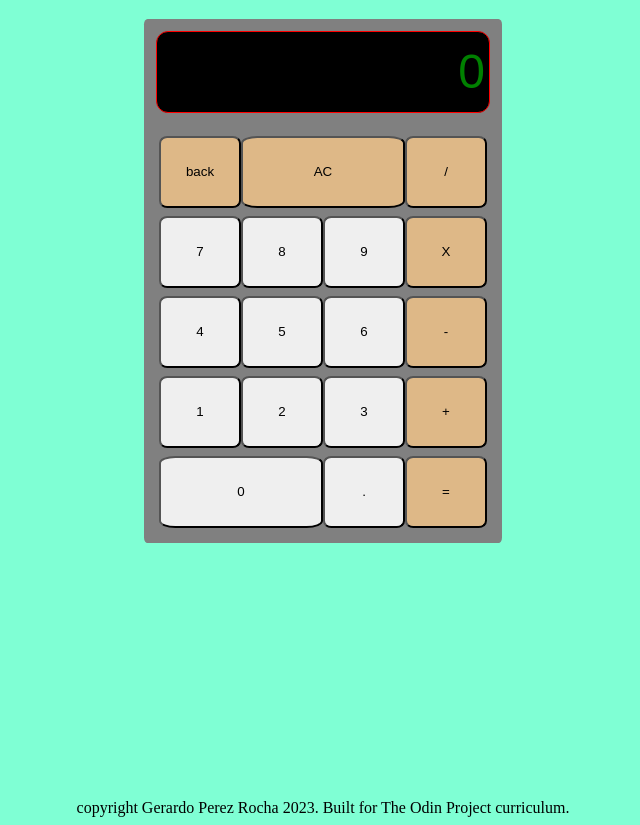
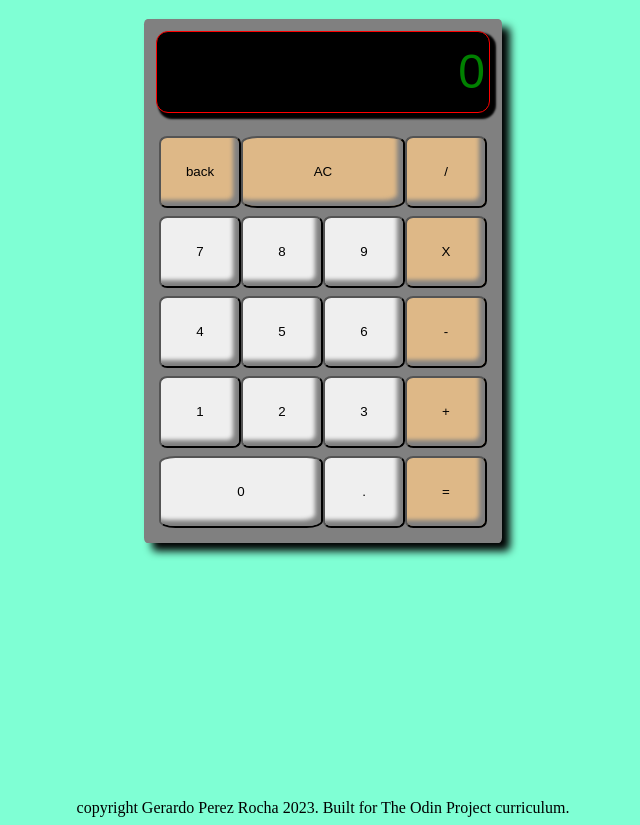
Before and after one commit to GerardoPerezR/calculator, a plain HTML site: page index.html in a window 1280 px wide. Shown: the part 69-894 px from the top of the page, without its empty margins (317-957 px from the left). Drawn offline with Linux system fonts and the light colour scheme; a web font is replaced by a local one.

Commit message:
ADD SOME MOR CSS Box shadows to make it look more 3D

```diff
--- a/calculator.css
+++ b/calculator.css
@@ -13,6 +13,7 @@ body    {
     display: flex;
     flex-direction: column;
     border-radius: 1%;
+    box-shadow: 8px 8px 8px black;
 
 
 
@@ -45,6 +46,7 @@ body    {
     width:  auto;
     margin-top: 8px;
       border-radius: 10%;
+      box-shadow: inset -6px -6px 4px gray;
 
 
 
@@ -57,8 +59,11 @@ body    {
     margin-top: 8px;
       border-radius: 10%;
       background-color: burlywood;
+      box-shadow: inset -6px -6px 4px gray;
 
 }
+
+
 
 #screen {
     background-color: black;
@@ -77,6 +82,8 @@ body    {
 
     font-family: 'Digitalism', sans-serif;
 
+    box-shadow: 4px 4px 2px 2px black;
+
 }
 
 
```
